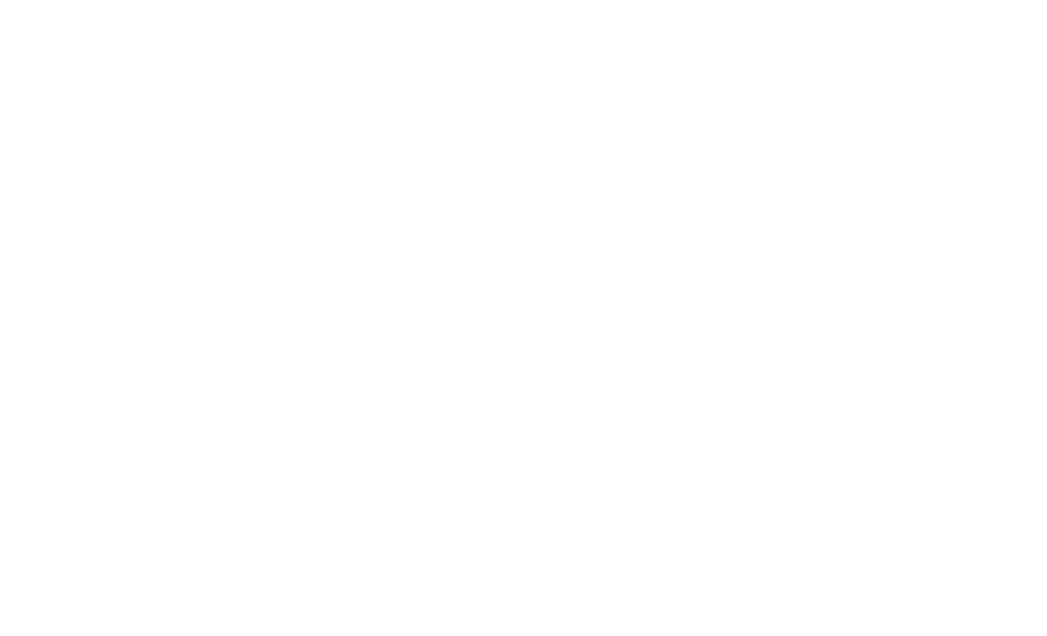
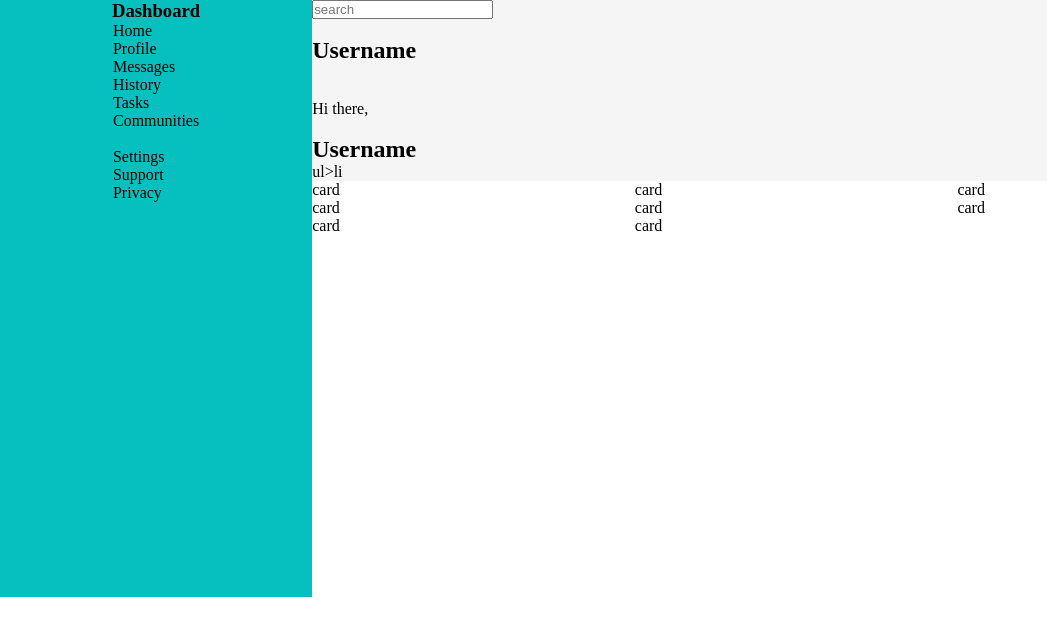
Before and after one commit to aurorn/Admin-Dashboard, a plain HTML site: page index.html in a window 1280 px wide. Shown: the whole page, without its empty margins (0-1047 px from the left). Drawn offline with Linux system fonts and the light colour scheme.

Commit message:
updated layout

```diff
--- a/index.html
+++ b/index.html
@@ -8,6 +8,46 @@
     <title>Document</title>
 </head>
 <body>
+    <main>
+        <div class="maingrid" id="main-grid">
+            <div class="sidebar" id="side-bar">
+                <h3>Dashboard</h3>
+                <ul>
+                    <li>Home</li>
+                    <li>Profile</li>
+                    <li>Messages</li>
+                    <li>History</li>
+                    <li>Tasks</li>
+                    <li>Communities</li>
+                <br>
+                    <li>Settings</li>
+                    <li>Support</li>
+                    <li>Privacy</li>
+                </ul>
+            </div>
+            <div class="topbar" id="top-bar">
+                <input type="text" placeholder="search">
+                <div class="userinfo" id="user-info"><img src="#" alt=""><h2>Username</h2></div>
+                <div class="alerticon"><img src="" alt=""></div>
+                <div class="welcome" id="welcome"><img src="" alt=""><p>Hi there,</p>
+                <br><h2>Username</h2></div>
+                ul>li
 
+
+            </div>
+            <div class="mainbar" id="main-bar">
+                <div class="secondgrid" id="second-grid">
+                    <div class="card1" id="card">card</div>
+                    <div class="card2" id="card">card</div>
+                    <div class="card3" id="card">card</div>
+                    <div class="card4" id="card">card</div>
+                    <div class="card5" id="card">card</div>
+                    <div class="card6" id="card">card</div>
+                    <div class="card7" id="card">card</div>
+                    <div class="card8" id="card">card</div>
+                </div>
+            </div>
+        </div>
+    </main>
 </body>
 </html>
--- a/styles/styles.css
+++ b/styles/styles.css
@@ -0,0 +1,45 @@
+* {
+    margin: 0;
+    padding: 0;
+}
+
+.maingrid {
+    display: grid;
+    grid-template-columns: 1fr 2.1fr 1fr;
+    grid-template-rows: 0.7fr 1.3fr 1fr;
+    gap: 0px 0px;
+    grid-template-areas:
+        "sidebar topbar topbar"
+        "sidebar mainbar mainbar"
+        "sidebar mainbar mainbar";
+}
+
+.sidebar{
+    background-color: rgb(6, 192, 192);
+    grid-area: sidebar;
+    display: flex;
+    flex-direction: column;
+    align-items: center;
+}
+
+.topbar {
+    background-color: rgb(245, 245, 245);
+    grid-area: topbar;
+}
+
+.mainbar {
+    grid-area: mainbar;
+
+
+}
+.secondgrid {
+    display: grid;
+    grid-template-columns: repeat(3, 1fr);
+    grid-template-rows: repeat(3, 1fr) ;
+}
+
+ul {
+    list-style-type: none;
+    margin: 0;
+    padding: 0;
+}
```
